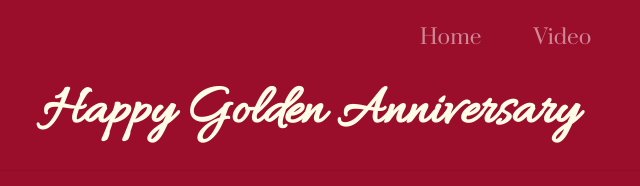
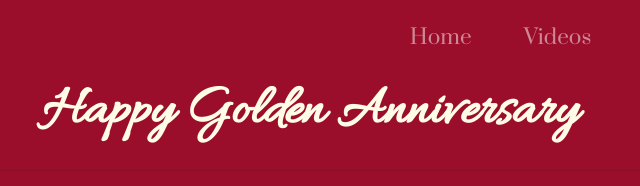
Before and after one commit to pravin-menon/golden-anniversary, a plain HTML site: page index.html in a window 1280 px wide. Shown: the top 186 px of the page, 330-970 px from the left. Drawn offline with nearby package versions, Linux system fonts and the light colour scheme.

Commit message:
change menu item for Video

```diff
--- a/index.html
+++ b/index.html
@@ -43,7 +43,7 @@
                 <a class="nav-link" href="#">Home</a>
               </li>
               <li class="nav-item">
-                <a class="nav-link" href="#videos">Video</a>
+                <a class="nav-link" href="#videos">Videos</a>
               </li>
               <li class="nav-item">
                 <a class="nav-link" href="#memories">Memories</a>
```
